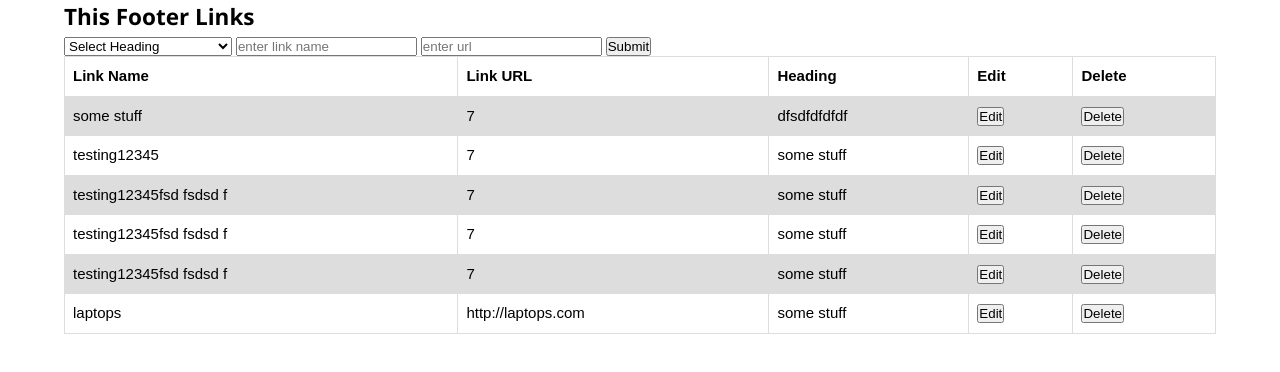
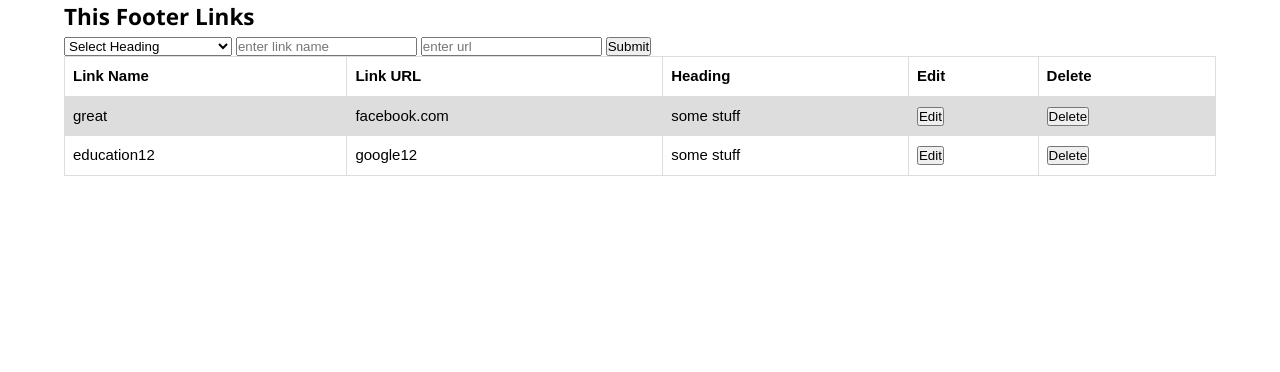
Before and after one commit to jadenitishraj/microsoft, a React (Create React App) app: page /footer-links in a window 1280 px wide. Shown: the top 372 px of the page. Built offline with nearby package versions, Linux system fonts and the light colour scheme; data requests are answered from the project's data file.

Commit message:
added update code

```diff
--- a/db.json
+++ b/db.json
@@ -32,12 +32,7 @@
     },
     {
       "heading": "dfsdfdfdfdf",
-      "links": [
-        {
-          "name": "some stuff",
-          "link": "7"
-        }
-      ],
+      "links": [],
       "id": 3
     },
     {
@@ -67,31 +62,20 @@
     },
     {
       "heading": "some stuff",
-      "links": [],
+      "links": [
+        {
+          "name": "great",
+          "link": "facebook.com"
+        }
+      ],
       "id": 9
     },
     {
       "heading": "some stuff",
       "links": [
         {
-          "name": "testing12345",
-          "link": "7"
-        },
-        {
-          "name": "testing12345fsd fsdsd f",
-          "link": "7"
-        },
-        {
-          "name": "testing12345fsd fsdsd f",
-          "link": "7"
-        },
-        {
-          "name": "testing12345fsd fsdsd f",
-          "link": "7"
-        },
-        {
-          "name": "laptops",
-          "link": "http://laptops.com"
+          "name": "education12",
+          "link": "google12"
         }
       ],
       "id": 10
--- a/src/components/dashboard/footerLinks/FooterLinks.jsx
+++ b/src/components/dashboard/footerLinks/FooterLinks.jsx
@@ -15,6 +15,10 @@ export default function FooterLinks() {
   const [headingId, setHeadingId] = useState('');
   const [showUpdate, setShowUpdate] = useState(false);
   const [updateText, setUpdateText] = useState({});
+  const [selectedHeading, setSelectedHeading] = useState('');
+  const [selectedLink, setSelectedLink] = useState('');
+  const [linkIndex, setLinkIndex] = useState('');
+
 
 
   const dispatch = useDispatch();
@@ -33,7 +37,7 @@ export default function FooterLinks() {
   const textChange = (e, type) => {
     if (type === 'text') {
       setNavText(e.target.value);
-    } else if(type === 'url') {
+    } else if (type === 'url') {
       setUrl(e.target.value)
     } else {
       setHeadingId(e.target.value)
@@ -47,7 +51,7 @@ export default function FooterLinks() {
         return footerHeading.id == headingId;
       });
 
-      const linksData =  [...selectedHeading[0].links, { name: navText, link: url}];
+      const linksData = [...selectedHeading[0].links, { name: navText, link: url }];
       dispatch(updateFooterHeadingPatch({
         links: linksData
       }, headingId));
@@ -56,32 +60,98 @@ export default function FooterLinks() {
     }
   }
 
-  const deleteNav = (id) => {
-    dispatch(deleteFooterHeading(id))
+  const deleteFooterLink = (indexValue, headingId) => {
+
+    const selectedHeading = footerHeadingList.filter((footerHeading) => {
+      return headingId == footerHeading.id;
+    });
+
+    const linksData = selectedHeading[0].links;
+    const deletedLinksData = linksData.filter((links, index) => {
+      return index !== indexValue;
+    });
+
+    // console.log(selectedHeading[0]);
+
+    // selectedHeading[0].links = deletedLinksData;
+    // console.log(selectedHeading);
+
+    //  const updatedHeading = {...selectedHeading[0], links: deletedLinksData};
+
+    //  console.log(updatedHeading);
+
+    dispatch(updateFooterHeadingPatch({
+      links: deletedLinksData
+    }, headingId));
+
+
 
   }
 
-  const updateNav = (indexData, navListData) => {
+  const updateFooterLinks = (indexValue, headingId) => {
+    setSelectedHeading(headingId);
     setShowUpdate(true);
-    const updateJson = { ...updateText };
-    updateJson.key = indexData;
-    updateJson.value = navListData;
-    setUpdateText(updateJson);
+
+    const selectedHeading = footerHeadingList.filter((footerHeading) => {
+      return headingId == footerHeading.id;
+    });
+
+    const linksData = selectedHeading[0].links;
+    const editLinksData = linksData.filter((links, index) => {
+      return index == indexValue;
+    });
+
+    setSelectedHeading(selectedHeading[0]);
+    setSelectedLink(editLinksData[0]);
+    setLinkIndex(indexValue);
+
+
   }
 
-  const submitUpdateForm = (updatedNavText, id) => {
-    dispatch(updateFooterHeading({
-      heading: updatedNavText,
-      links: []
-    }, id));
+  const submitUpdateForm = (name, link, headingId , indexValue) => {
+
+    console.log(name, link, headingId)
+    console.log(name.length , link.length, headingId.length);
+
+    console.log(indexValue);
+
+    if (name.length && link.length && headingId) {
+
+      const selectedHeading = footerHeadingList.filter((footerHeading) => {
+        return footerHeading.id == headingId;
+      });
+
+      const linksData = selectedHeading[0].links.map((linksData, index) => {
+
+        if(index == indexValue)  {
+          return  { name: name, link: link }
+        }
+
+      })
+
+      dispatch(updateFooterHeadingPatch({
+        links: linksData
+      }, headingId));
+    } else {
+      alert("please enter all the details")
+    }
   }
 
   return (
     <section className="admin-header container">
       <h1>This Footer Links</h1>
       {!showUpdate && <FooterHeadingForm textChange={textChange} submitData={submitData} footerHeadings={footerHeadingList} />}
-      {showUpdate && <UpdateFooterHeadingForm setShowUpdate={setShowUpdate} updateText={updateText} submitUpdateForm={submitUpdateForm} />}
-      <FooterHeadingList footerData={footerHeadingList} deleteNav={deleteNav} updateNav={updateNav} />
+      {showUpdate && <UpdateFooterHeadingForm
+        setShowUpdate={setShowUpdate}
+        updateText={updateText}
+        submitUpdateForm={submitUpdateForm}
+        footerHeadings={footerHeadingList}
+        selectedHeading={selectedHeading}
+        selectedLink={selectedLink}
+        linkIndex={linkIndex}
+        />
+        }
+      <FooterHeadingList footerData={footerHeadingList} deleteFooterLink={deleteFooterLink} updateFooterLinks={updateFooterLinks} />
     </section>
   );
 }
--- a/src/components/dashboard/footerLinks/FooterLinksList.jsx
+++ b/src/components/dashboard/footerLinks/FooterLinksList.jsx
@@ -2,16 +2,6 @@
 export default function FooterLinksList(props) {
 
     return (
-        // <ul>
-        //     {
-        //         props.navList.length > 0 && props.navList.map((navListData, index) => (
-        //             <li key={navListData.id}>{navListData.heading}{' '} <button onClick={() => props.deleteNav(navListData.id)}>Delete</button>
-        //                 {' '} <button onClick={() => props.updateNav(navListData.id, navListData.heading)}>Update</button>
-        //             </li>
-        //         ))
-        //     }
-        // </ul>
-
         <table>
             <tr>
                 <th>Link Name</th>
@@ -23,13 +13,13 @@ export default function FooterLinksList(props) {
 
             {
                 props.footerData.map((footer) => (
-                    footer.links.map((linksData) => (
+                    footer.links.map((linksData, index) => (
                         <tr>
-                        <td>{linksData.name}</td>
-                        <td>{linksData.link}</td>
-                        <td>{footer.heading}</td>
-                        <td><button>Edit</button></td>
-                        <td><button>Delete</button></td>
+                        <td>{linksData?.name}</td>
+                        <td>{linksData?.link}</td>
+                        <td>{footer?.heading}</td>
+                        <td><button onClick={() => props.updateFooterLinks(index, footer.id)}>Edit</button></td>
+                        <td><button onClick={() => props.deleteFooterLink(index, footer.id)}>Delete</button></td>
                     </tr>
                     ))
                 ))
--- a/src/components/dashboard/footerLinks/UpdateFooterLinksForm.jsx
+++ b/src/components/dashboard/footerLinks/UpdateFooterLinksForm.jsx
@@ -1,13 +1,23 @@
-import {useState} from 'react';
+import { useState } from 'react';
+
+
 
 export default function UpdateFooterLinksForm(props) {
-    const [updatedNavText, setUpdatedNavText] = useState('');
+  const [name, setName] = useState('');
+  const [link, setLink] = useState('');
 
-    return (
-          <div className='form-data'>
-            <input type="text" onChange={(e) => setUpdatedNavText(e.target.value)} defaultValue={props.updateText.value}></input>
-            <button onClick={() => props.submitUpdateForm(updatedNavText, props.updateText.key)}>Update</button>
-            <button onClick={() => props.setShowUpdate(false)}>Cancel</button>
-          </div>
-    );
-  }
+  console.log(name)
+  console.log(link)
+
+  return (
+    <div className='form-data'>
+      <span>{props.selectedHeading.heading}</span>
+      {' '}
+      <input type="text" defaultValue={props.selectedLink.name}  onChange={(e) => setName(e.target.value)} placeholder="enter link name"></input>
+      {' '}
+      <input type="text" defaultValue={props.selectedLink.link}  onChange={(e) => setLink(e.target.value)} placeholder="enter url"></input>
+      {' '}
+      <button onClick={() => props.submitUpdateForm(name, link, props.selectedHeading.id, props.linkIndex)}>Update</button>
+    </div>
+  );
+}
```
